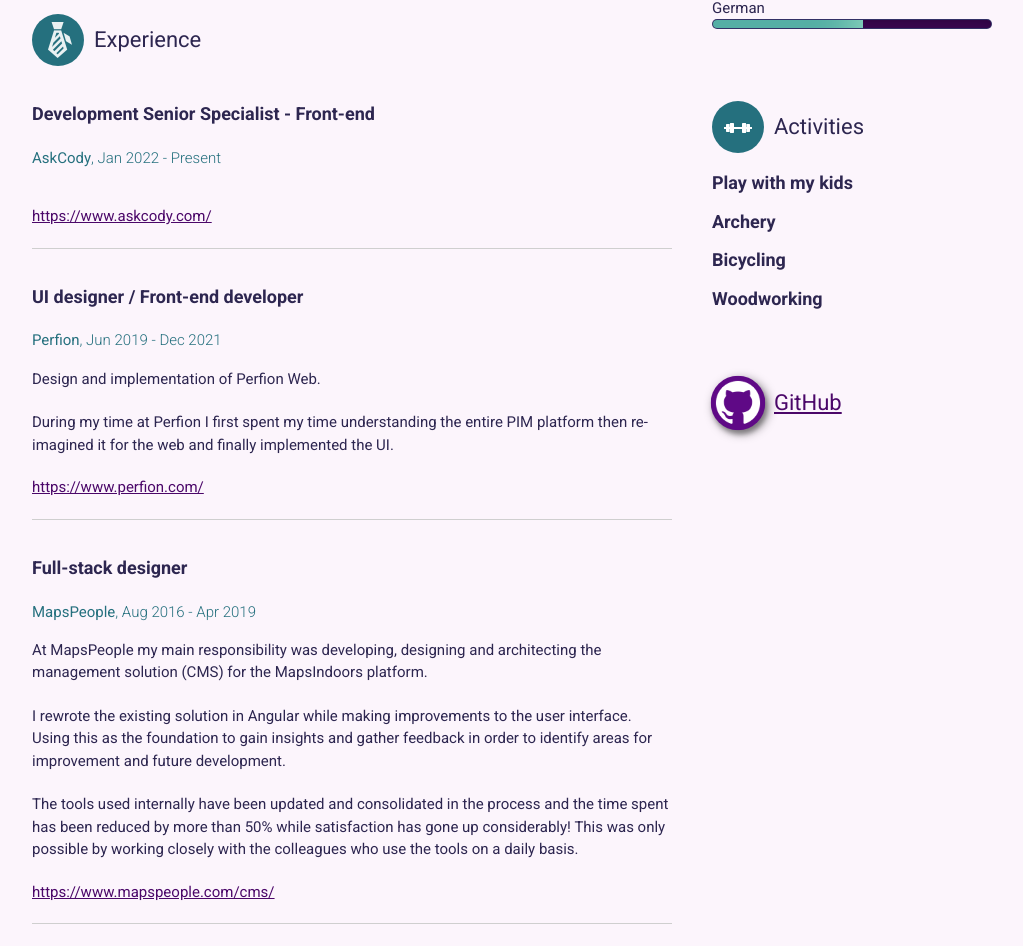
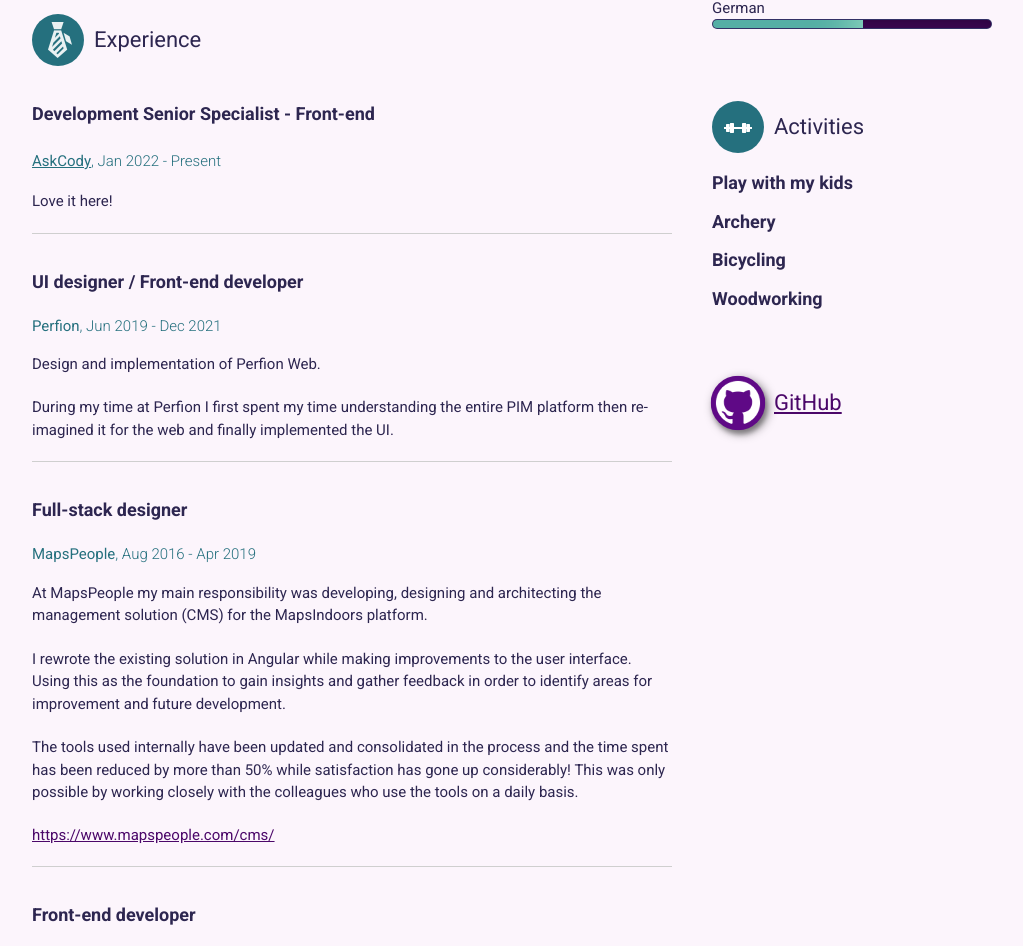
Before and after one commit to rx-mikkel/curriculum-vitae, an Angular app: page / in a window 1280 px wide. Shown: the part 922-1868 px from the top of the page, without its empty margins (128-1151 px from the left). Built offline with nearby package versions, Linux system fonts and the light colour scheme.

Commit message:
Employer link in name

```diff
--- a/src/app/app.component.html
+++ b/src/app/app.component.html
@@ -49,7 +49,10 @@
 		    <div>
 		    	<div *ngFor="let position of profile.positions" class="experience textContent">
 		    		<h3>{{position.title}}</h3>
-		    		<h4><span style="font-weight: 400;">{{position.company}}</span>, {{position.period}}</h4>
+		    		<h4>
+						<a style="font-size: 15px; font-weight: 400; color: inherit" *ngIf="position.companyWebsite" href="{{position.companyWebsite}}">{{position.company}}</a>
+						<span style="font-weight: 400;" *ngIf="!position.companyWebsite">{{position.company}}</span>, {{position.period}}
+					</h4>
 		    		<p *ngFor="let paragraph of position.description">{{paragraph}}</p>
 		    		<div class="link-container" *ngFor="let link of position.links">
 		    			<a [href]="link" target="_blank">{{link}}</a>
--- a/src/app/services/profile.service.ts
+++ b/src/app/services/profile.service.ts
@@ -23,11 +23,12 @@
 				{
 					title: 'Development Senior Specialist - Front-end',
 					company: 'AskCody',
+					companyWebsite: 'https://www.askcody.com/',
 					period: 'Jan 2022 - Present',
 					description: [
+						'Love it here!'
 					],
 					links: [
-						'https://www.askcody.com/'
 					]
 				},
 				{
@@ -39,7 +40,6 @@
 						'During my time at Perfion I first spent my time understanding the entire PIM platform then re-imagined it for the web and finally implemented the UI.'
 					],
 					links: [
-						'https://www.perfion.com/'
 					]
 				},
 				{
```
